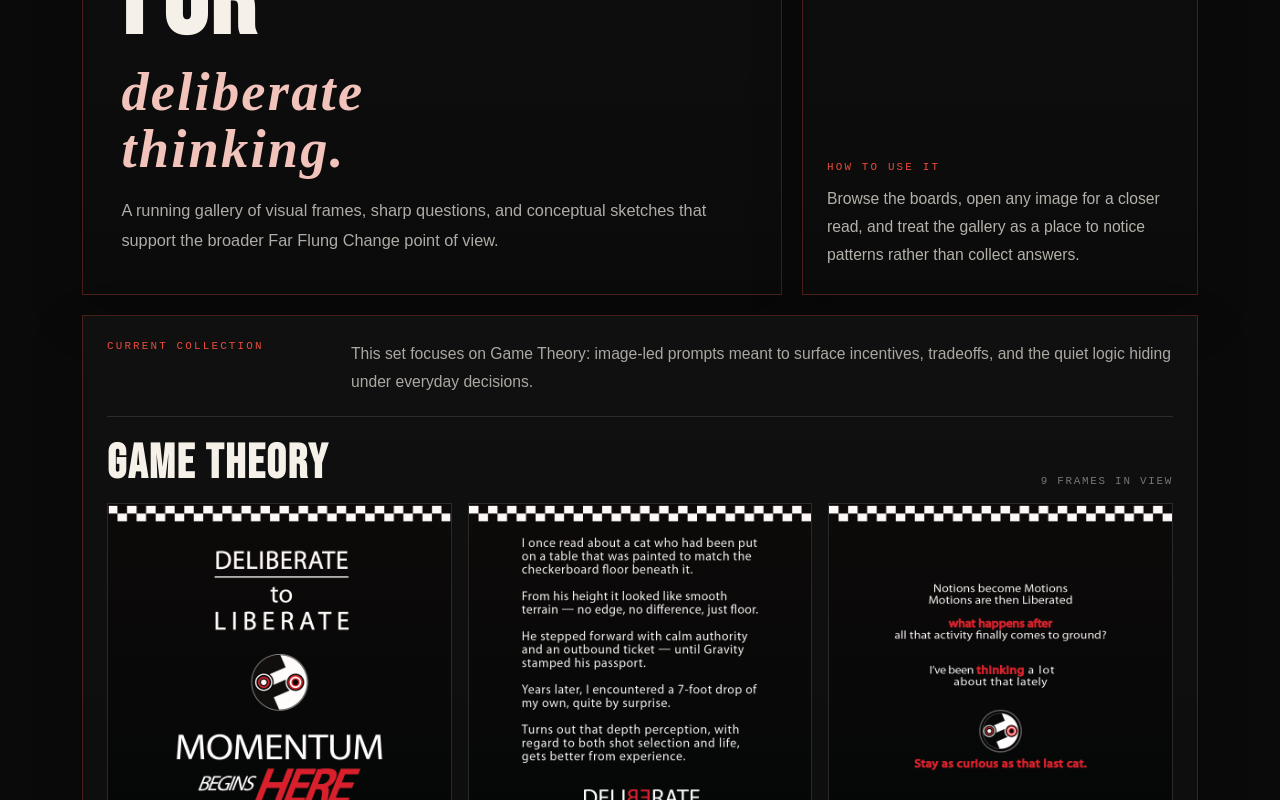
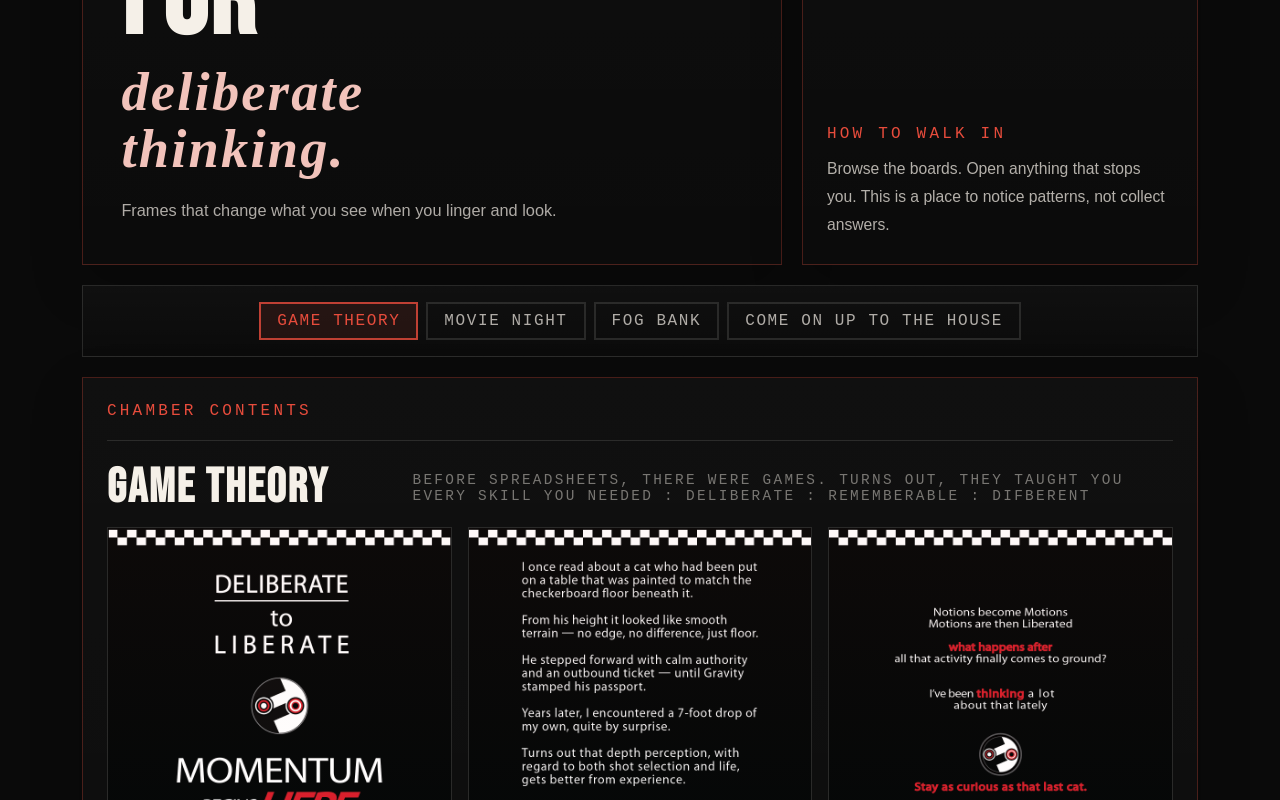
Before and after one commit to jvgiv/ffcpreview, a Next.js app: page /thoughtgallery in a window 1280 px wide. Shown: the part 500-1300 px from the top of the page. Built offline with nearby package versions, Linux system fonts and the light colour scheme; no server answers.

Commit message:
pushing latest updates for thought gallery

```diff
--- a/src/app/(content)/thoughtgallery/page.js
+++ b/src/app/(content)/thoughtgallery/page.js
@@ -3,6 +3,7 @@ import React from 'react'
 import ThoughtGalleryLightbox from '@/app/components/ThoughtGalleryLightbox'
 import styles from './page.module.css'
 import '../../homepage.css'
+import { useState } from 'react'
 
 let gameTheoryImages = [
     { src: '/GT.1.png', alt: '', width: 1500, height: 1500 },
@@ -43,8 +44,32 @@ let fogSeriesImages = [
     { src: '/fs5.png', alt: '', width: 1500, height: 1500 }
 ]
 
+const galleries = [
+  {
+    images: gameTheoryImages,
+    title: "Game Theory",
+    copy: "Before spreadsheets, there were games. Turns out, they taught you every skill you needed : deliBErate : rememBErable : difBErent"
+  },
+  {
+    images: movieNightImages,
+    title: "Movie Night",
+    copy: "Beyond classrooms, there were movies. Turns out, they taught you every concept you needed : sBEadfast : a reBEl : oBiEnted"
+  },
+  {
+    images: fogSeriesImages,
+    title: "Fog Bank",
+    copy: "Most financial stress isn't about money. It's about fog. These frames help clear it. : BE Oriented :"
+  },
+  {
+    images: oriMattImages,
+    title: "Come on Up to the House",
+    copy: "You don't need more information. You need a place to stand. Come on Up + Mind Your Step"
+  }
+]
+
 
 export default function ThoughtGallery() {
+  const [gallery, setGallery] = useState(0);
   return (
     <main className={styles.page}>
       <section className={styles.hero}>
@@ -54,8 +79,7 @@ export default function ThoughtGallery() {
             Visual prompts for <span>deliberate thinking.</span>
           </h1>
           <p className={styles.lead}>
-            A running gallery of visual frames, sharp questions, and conceptual
-            sketches that support the broader Far Flung Change point of view.
+            Frames that change what you see when you linger and look.
           </p>
         </div>
 
@@ -63,86 +87,44 @@ export default function ThoughtGallery() {
           className={`${styles.heroPanel} ${styles.revealCard} reveal`}
           style={{ transitionDelay: '0.12s' }}
         >
-          <p className={styles.panelLabel}>How to use it</p>
+          <p className={styles.panelLabel}>HOW TO WALK IN</p>
           <p className={styles.panelBody}>
-            Browse the boards, open any image for a closer read, and treat the
-            gallery as a place to notice patterns rather than collect answers.
+            Browse the boards. Open anything that stops you. This is a place to notice patterns, not collect answers.
           </p>
         </aside>
       </section>
+
+      <nav className={styles.navBar}>
+        {galleries.map((gal, index) => (
+          <button
+            key={index}
+            className={`${styles.navButton} ${gallery === index ? styles.active : ''}`}
+            onClick={() => setGallery(index)}
+          >
+            {gal.title}
+          </button>
+        ))}
+      </nav>
 
       <section
         className={`${styles.gallerySection} ${styles.revealCard} reveal`}
         style={{ transitionDelay: '0.18s' }}
       >
-        <div className={`${styles.galleryIntro} reveal`} style={{ transitionDelay: '0.24s' }}>
-          <p className={styles.sectionLabel}>Current collection</p>
-          <p className={styles.sectionCopy}>
-            This set focuses on Game Theory: image-led prompts meant to surface
-            incentives, tradeoffs, and the quiet logic hiding under everyday
-            decisions.
-          </p>
-        </div>
-
+         <div className={`${styles.galleryIntro} reveal`} style={{ transitionDelay: '0.24s' }}>
+        <p className={styles.sectionLabel}>Chamber Contents</p>
+         </div>
         <ThoughtGalleryLightbox
-          images={gameTheoryImages}
-          title="Game Theory"
+          images={galleries[gallery].images}
+          title={galleries[gallery].title}
+          copy={galleries[gallery].copy}
         />
       </section>
 
 
-       <section
-        className={`${styles.gallerySection} ${styles.revealCard} reveal`}
-        style={{ transitionDelay: '0.18s' }}
-      >
-        <div className={`${styles.galleryIntro} reveal`} style={{ transitionDelay: '0.24s' }}>
-          <p className={styles.sectionLabel}>Current collection</p>
-          <p className={styles.sectionCopy}>
-            NEED TEXT HERE
-          </p>
-          </div>
-
-        <ThoughtGalleryLightbox
-          images={oriMattImages}
-          title="Come on Up to the House"
-        />
-        </section>
 
 
-       <section
-        className={`${styles.gallerySection} ${styles.revealCard} reveal`}
-        style={{ transitionDelay: '0.18s' }}
-      >
-        <div className={`${styles.galleryIntro} reveal`} style={{ transitionDelay: '0.24s' }}>
-          <p className={styles.sectionLabel}>Current collection</p>
-          <p className={styles.sectionCopy}>
-            NEED FOG TEXT HERE
-          </p>
-          </div>
-
-        <ThoughtGalleryLightbox
-          images={fogSeriesImages}
-          title="Fog Bank"
-        />
-        </section>
 
 
-       <section
-        className={`${styles.gallerySection} ${styles.revealCard} reveal`}
-        style={{ transitionDelay: '0.18s' }}
-      >
-        <div className={`${styles.galleryIntro} reveal`} style={{ transitionDelay: '0.24s' }}>
-          <p className={styles.sectionLabel}>Current collection</p>
-          <p className={styles.sectionCopy}>
-            This set focuses on Movie Night: images that are meant to spark reflection, discussion, and insight — the kind of frames that you might draw on a napkin to explain something important to a friend.
-          </p>
-          </div>
-
-        <ThoughtGalleryLightbox
-          images={movieNightImages}
-          title="Movie Night"
-        />
-        </section>
     </main>
   )
 }
--- a/src/app/(content)/thoughtgallery/page.module.css
+++ b/src/app/(content)/thoughtgallery/page.module.css
@@ -61,11 +61,25 @@
   justify-content: flex-end;
 }
 
-.eyebrow,
-.sectionLabel,
+.eyebrow {
+  font-family: 'Space Mono', monospace;
+  font-size: .68rem;
+  letter-spacing: 0.2em;
+  text-transform: uppercase;
+  color: var(--red-hot);
+}
+
 .panelLabel {
   font-family: 'Space Mono', monospace;
-  font-size: 0.68rem;
+  font-size: 1rem;
+  letter-spacing: 0.2em;
+  text-transform: uppercase;
+  color: var(--red-hot);
+}
+
+.sectionLabel {
+  font-family: 'Space Mono', monospace;
+  font-size: 1rem;
   letter-spacing: 0.2em;
   text-transform: uppercase;
   color: var(--red-hot);
@@ -188,3 +202,41 @@
     font-size: 0.94rem;
   }
 }
+
+.navBar {
+  margin-top: 1.25rem;
+  padding: 1rem;
+  border: 1px solid var(--border);
+  background:
+    linear-gradient(180deg, rgba(255, 255, 255, 0.02), rgba(255, 255, 255, 0)),
+    rgba(12, 12, 12, 0.92);
+  backdrop-filter: blur(10px);
+  display: flex;
+  gap: 0.5rem;
+  flex-wrap: wrap;
+  justify-content: center;
+}
+
+.navButton {
+  padding: 0.5rem 1rem;
+  font-family: 'Space Mono', monospace;
+  font-size: 1rem;
+  letter-spacing: 0.1em;
+  text-transform: uppercase;
+  color: rgba(245, 240, 232, 0.7);
+  background: none;
+  border: 2px solid var(--border);
+  cursor: pointer;
+  transition: all 0.3s ease;
+}
+
+.navButton:hover {
+  color: var(--red-hot);
+  border-color: rgba(231, 76, 60, 0.5);
+}
+
+.navButton.active {
+  color: var(--red-hot);
+  border-color: rgba(231, 76, 60, 0.8);
+  background: rgba(231, 76, 60, 0.1);
+}
--- a/src/app/components/GameTheory.module.css
+++ b/src/app/components/GameTheory.module.css
@@ -5,7 +5,7 @@
 
 .header {
   display: flex;
-  align-items: end;
+  align-items: center;
   justify-content: space-between;
   gap: 1rem;
 }
@@ -15,11 +15,12 @@
   font-size: clamp(2rem, 4vw, 3rem);
   letter-spacing: 0.04em;
   line-height: 0.95;
+  width: 50%;
 }
 
 .meta {
   font-family: 'Space Mono', monospace;
-  font-size: 0.68rem;
+  font-size: .9rem;
   letter-spacing: 0.16em;
   text-transform: uppercase;
   color: rgba(245, 240, 232, 0.46);
--- a/src/app/components/ThoughtGalleryLightbox.js
+++ b/src/app/components/ThoughtGalleryLightbox.js
@@ -6,7 +6,7 @@ import 'yet-another-react-lightbox/styles.css'
 import Image from 'next/image'
 import styles from './GameTheory.module.css'
 
-export default function ThoughtGalleryLightbox({ images, title }) {
+export default function ThoughtGalleryLightbox({ images, title, copy }) {
   const [index, setIndex] = useState(-1);
 
       const slides = images.map((img) => ({
@@ -21,7 +21,7 @@ export default function ThoughtGalleryLightbox({ images, title }) {
       <div className={styles.gallery}>
       <div className={styles.header}>
         <h2 className={styles.title}>{title}</h2>
-        <p className={styles.meta}>{images.length} frames in view</p>
+        <p className={styles.meta}>{copy}</p>
       </div>
       <div className={styles.grid}>
         {images.map(function (img, idx) {
--- a/src/app/page.js
+++ b/src/app/page.js
@@ -31,7 +31,7 @@ export default function Home() {
           </h1>
           <p className="hero-sub">
             Financial stress isn&apos;t mostly a money problem. It&apos;s mostly a fog problem. Far Flung Change clears the fog.  - {" "}
-            <strong style={{ color: "var(--white)" }}>Before you reach the clubhouse.</strong>
+            <strong style={{ color: "var(--white)" }}>Before you reach the Clubhouse.</strong>
           </p>
           <p className="hero-sub">Welcome to <span style={{color: "var(--red)"}}>Financial</span> Orientation</p>
           <div className="hero-actions">
```
